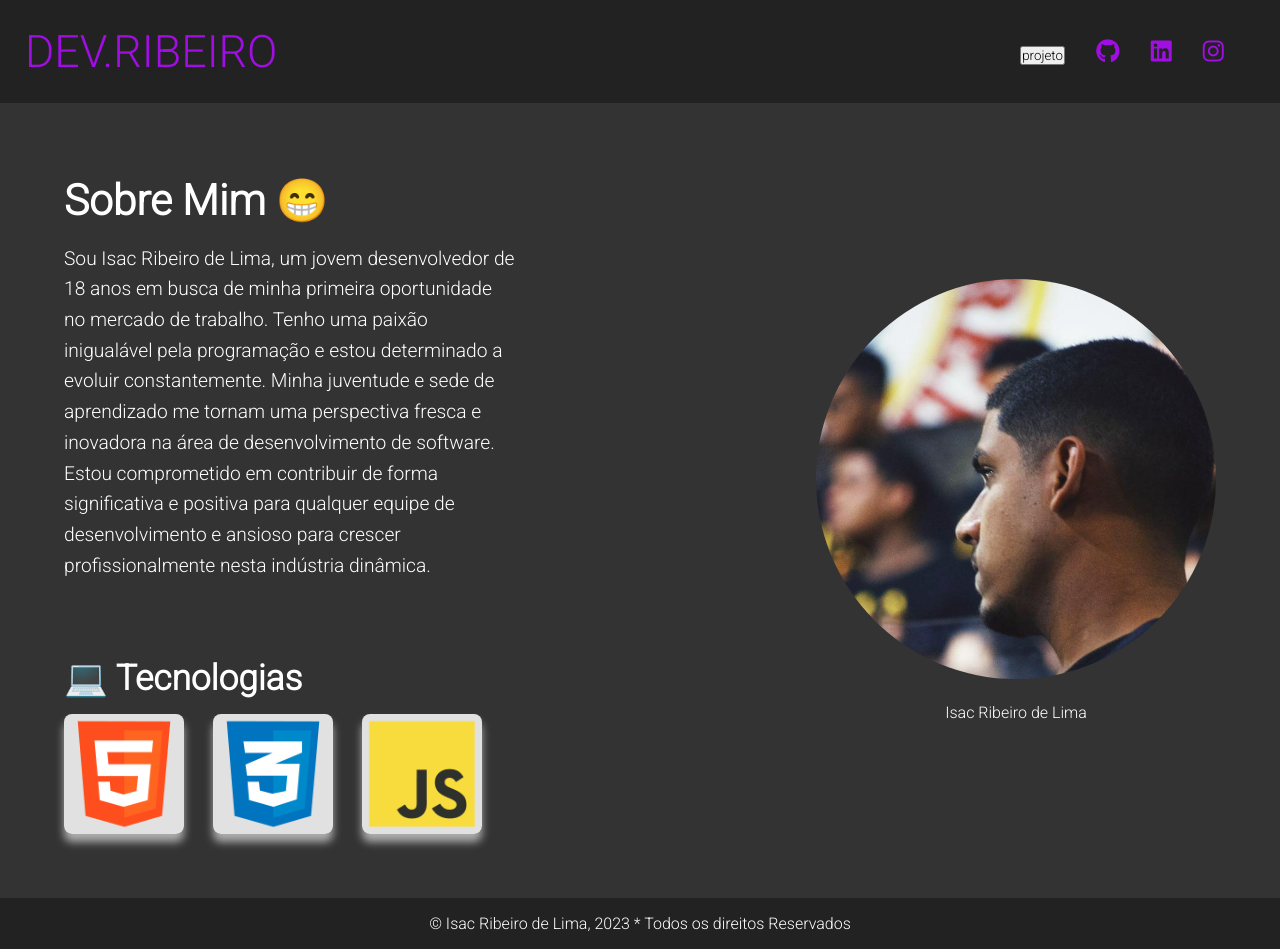
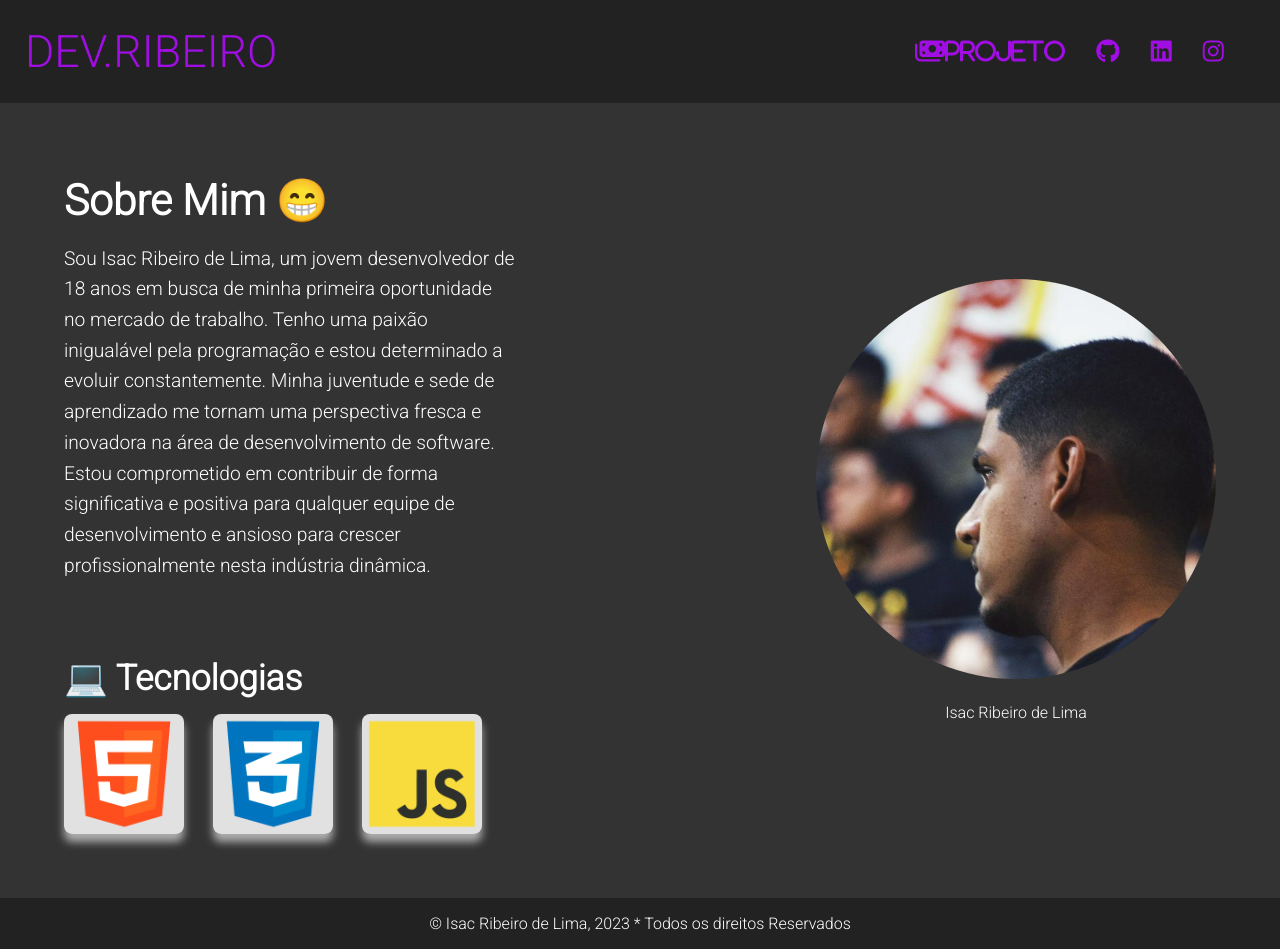
Before and after one commit to zackinnn/carta-de-apresenta-o, a plain HTML site: page index.html in a window 1280 px wide. Drawn offline with Linux system fonts and the light colour scheme.

Commit message:
Update index.html

```diff
--- a/index.html
+++ b/index.html
@@ -21,7 +21,7 @@
     <header>
         <h1>DEV.RIBEIRO</h1>
         <nav>
-            <a href="https://zackinnn.github.io/portifolio-apresen/" target= "_blank"><button>projeto</button></a>
+            <a href="https://zackinnn.github.io/portifolio-apresen/" target= "_blank"><i class="fa-solid fa-money-bills">projeto</i></a>
             <a href="https://github.com/zackinnn/" target="_blank">
                 <i class="fab fa-github"></i>
             </a>
```
